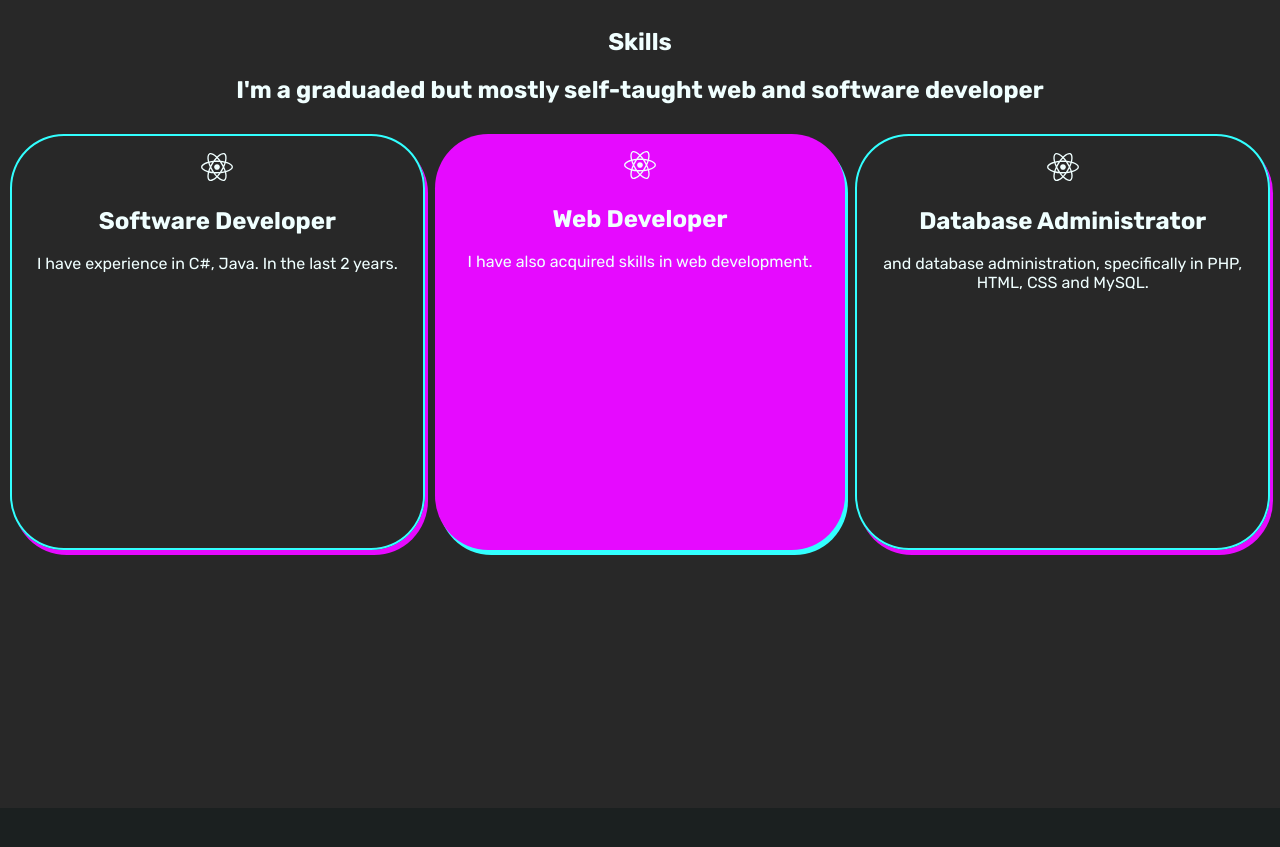
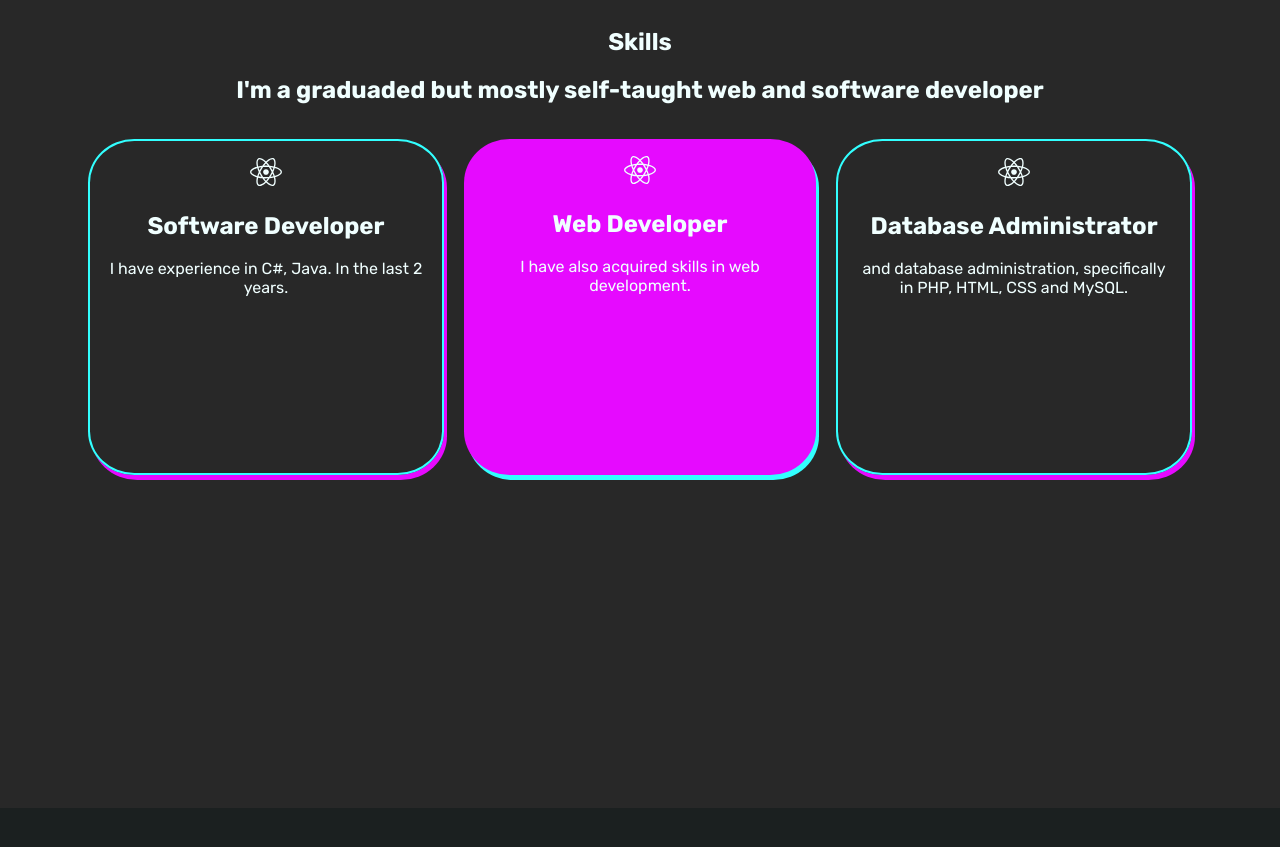
Before and after one commit to Pityuwarrior/Portfolio, a React (Vite) app: page / in a window 1280 px wide. Shown: the part 2040-2887 px from the top of the page. Built offline with nearby package versions, Linux system fonts and the light colour scheme.

Commit message:
03.10.24 Improving skill section style

```diff
--- a/src/assets/scss/Skills.module.scss
+++ b/src/assets/scss/Skills.module.scss
@@ -13,6 +13,7 @@
     .skills_templates_container{
        display: flex;
        flex-direction: row;
+       justify-content: center;
 
        margin: 5px;
 
@@ -23,8 +24,9 @@
             border: 2px solid map-get($Colorpalette , SecondaryColor);
             border-radius: 13%;
             box-shadow: 3px 5px map-get($Colorpalette , PrimaryColor);
-            padding: 15px 1pc 15pc;
-            margin: 5px;
+            padding: 15px 1pc 10pc;
+            margin: 10px;
+            max-width: 20pc;
         }
         .skills_center_container{
             background-color: map-get($Colorpalette , PrimaryColor);
```
